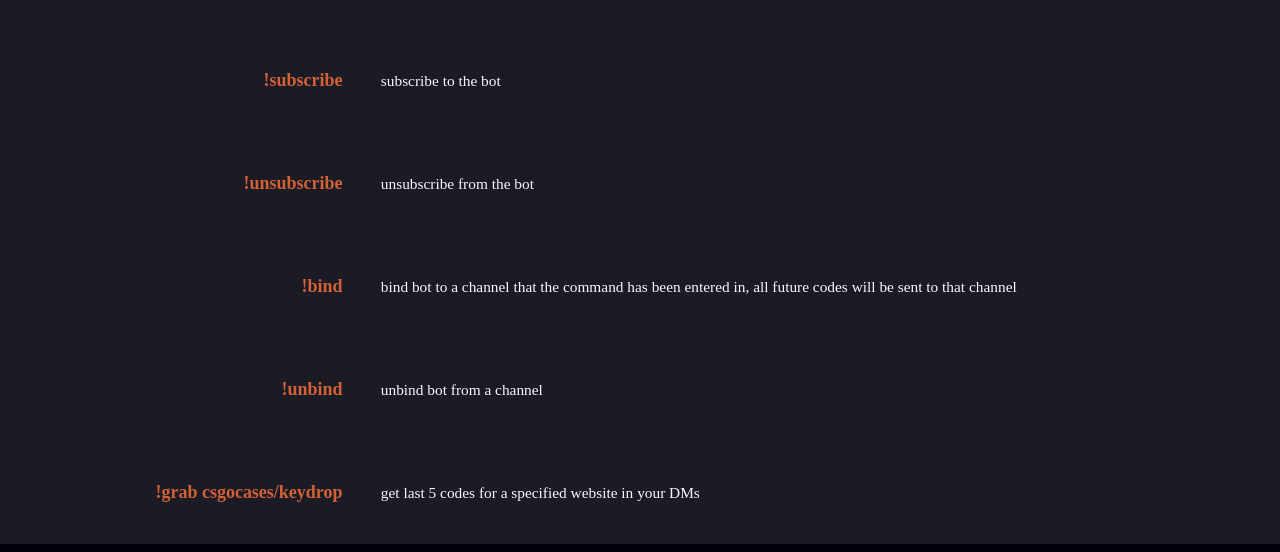
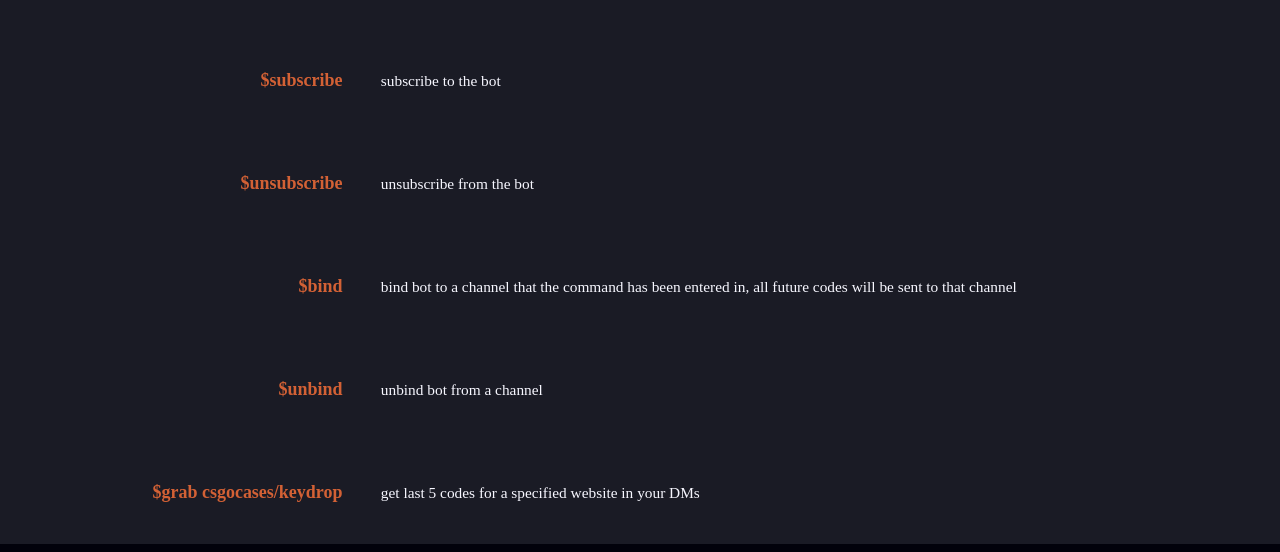
Before and after one commit to drag0dev/gamba-bot, a React (Create React App) app in the folder register-page/: page /commands in a window 1280 px wide. Shown: the part 208-760 px from the top of the page. Built offline with nearby package versions, Linux system fonts and the light colour scheme; no server answers; a web font is replaced by a local one.

Commit message:
! to -> $

```diff
--- a/register-page/src/App.css
+++ b/register-page/src/App.css
@@ -74,7 +74,7 @@ html {
   -ms-flex-pack: distribute;
       justify-content: space-around;
   background-color: #1A1B25;
-  min-height: 54vh;
+  height: 54vh;
   font-size: 1.7vw;
 }
 
--- a/register-page/src/App.scss
+++ b/register-page/src/App.scss
@@ -55,7 +55,7 @@ html{
     @include displayFlex();
     justify-content: space-around;
     background-color: $color_two;
-    min-height: 54vh;
+    height: 54vh;
     font-size: 1.7vw;
 
     .info{
--- a/register-page/src/components/Commands.tsx
+++ b/register-page/src/components/Commands.tsx
@@ -14,7 +14,7 @@ const Commands = () =>{
             <div className='command'>
 
                 <div className='option-name'>
-                    <h3>!subscribe</h3>
+                    <h3>$subscribe</h3>
                 </div>
 
                 <div className='command-desc'>
@@ -28,7 +28,7 @@ const Commands = () =>{
             <div className='command'>
 
                 <div className='option-name'>
-                    <h3>!unsubscribe</h3>
+                    <h3>$unsubscribe</h3>
                 </div>
 
                 <div className='command-desc'>
@@ -42,7 +42,7 @@ const Commands = () =>{
             <div className='command'>
 
                 <div className='option-name'>
-                    <h3>!bind</h3>
+                    <h3>$bind</h3>
                 </div>
 
                 <div className='command-desc'>
@@ -56,7 +56,7 @@ const Commands = () =>{
             <div className='command'>
 
                 <div className='option-name'>
-                    <h3>!unbind</h3>
+                    <h3>$unbind</h3>
                 </div>
 
                 <div className='command-desc'>
@@ -70,7 +70,7 @@ const Commands = () =>{
             <div className='command'>
 
                 <div className='option-name'>
-                    <h3>!grab csgocases/keydrop</h3>
+                    <h3>$grab csgocases/keydrop</h3>
                 </div>
 
                 <div className='command-desc'>
```
Also changed, not shown: 1 other file (tests, documents, lock files or other folders).
